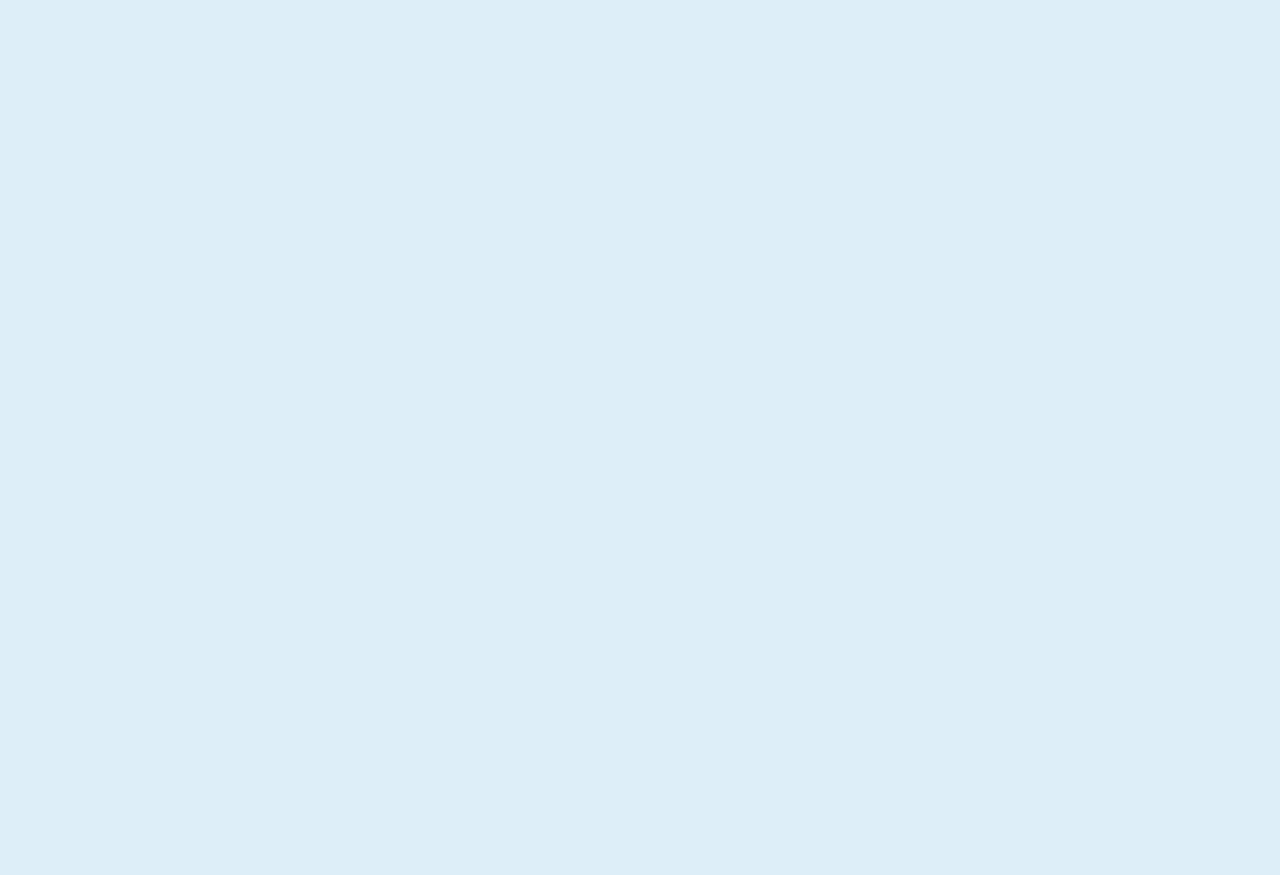
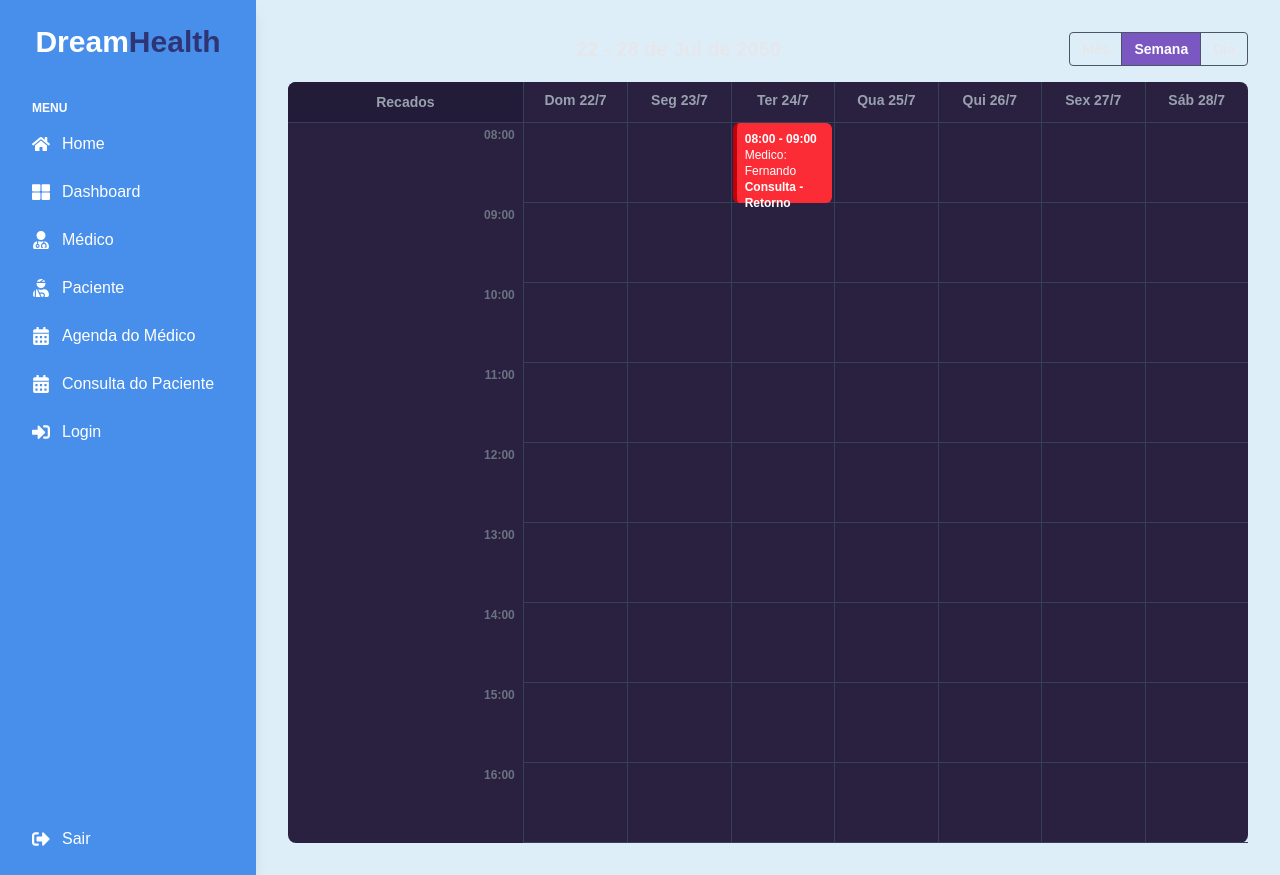
Before and after one commit to KauaKlein/DreamHealth, a React (Vite) app: page /agenda-paciente in a window 1280 px wide. Before the commit this address had no page. Before the commit the page ends 800 px from the top, so only its background shows below. Built offline with nearby package versions, Linux system fonts and the light colour scheme.

Commit message:
agendapaciente

```diff
--- /dev/null
+++ b/src/pages/AgendaPaciente.jsx
@@ -0,0 +1,139 @@
+const appointments = [
+  {
+    id: 1,
+    day: "Ter",
+    startTime: "08:00",
+    endTime: "09:00",
+    patient: "Medico: Fernando",
+    type: "Consulta - Retorno",
+    color: "red",
+  },
+];
+
+const colorMap = {
+  red: "bg-red-500 border-red-700",
+};
+
+const Agendapaciente = () => {
+  const days = [
+    "Dom 22/7",
+    "Seg 23/7",
+    "Ter 24/7",
+    "Qua 25/7",
+    "Qui 26/7",
+    "Sex 27/7",
+    "Sáb 28/7",
+  ];
+  const times = [
+    "08:00",
+    "09:00",
+    "10:00",
+    "11:00",
+    "12:00",
+    "13:00",
+    "14:00",
+    "15:00",
+    "16:00",
+  ];
+  const dayMap = { Dom: 0, Seg: 1, Ter: 2, Qua: 3, Qui: 4, Sex: 5, Sáb: 6 };
+  const ROW_HEIGHT = 80;
+
+  const timeToPosition = (time) => {
+    const [hours, minutes] = time.split(":").map(Number);
+    const totalMinutes = (hours - 8) * 60 + minutes;
+    return (totalMinutes / 60) * ROW_HEIGHT;
+  };
+  const durationToHeight = (start, end) => {
+    const [startHours, startMinutes] = start.split(":").map(Number);
+    const [endHours, endMinutes] = end.split(":").map(Number);
+    const durationMinutes =
+      (endHours - startHours) * 60 + (endMinutes - startMinutes);
+    return (durationMinutes / 60) * ROW_HEIGHT;
+  };
+
+  return (
+    <div className="flex-1 text-gray-200">
+      <div className="flex justify-between items-center mb-4">
+        <div className="flex items-center space-x-2"></div>
+        <h2 className="text-xl font-semibold">22 - 28 de Jul de 2050</h2>
+        <div className="flex items-center border border-gray-600 rounded text-sm font-semibold">
+          <button className="px-3 py-1.5 hover:bg-gray-700 rounded-l-md">
+            Mês
+          </button>
+          <button className="px-3 py-1.5 border-l border-r border-gray-600 bg-[#7A57C1] text-white">
+            Semana
+          </button>
+          <button className="px-3 py-1.5 hover:bg-gray-700 rounded-r-md">
+            Dia
+          </button>
+        </div>
+      </div>
+
+      <div className="grid grid-cols-[auto,1fr] bg-[#2a2141] rounded-lg">
+        <div className="col-start-1 row-start-1 bg-[#221c38] rounded-tl-lg border-r border-b border-gray-700">
+          <div className="h-10 flex items-center justify-center font-semibold text-sm text-gray-400">
+            Recados
+          </div>
+        </div>
+        <div className="col-start-2 row-start-1 grid grid-cols-7 border-b border-gray-700">
+          {days.map((day) => (
+            <div
+              key={day}
+              className="p-2 text-center font-semibold text-sm text-gray-400 border-l border-gray-700 first:border-l-0"
+            >
+              {day}
+            </div>
+          ))}
+        </div>
+
+        <div className="col-start-1 row-start-2 flex flex-col">
+          {times.map((time) => (
+            <div
+              key={time}
+              className="h-[80px] text-right pr-2 text-xs text-gray-500 font-semibold border-r border-gray-700 pt-1"
+            >
+              {time}
+            </div>
+          ))}
+        </div>
+        <div className="col-start-2 row-start-2 grid grid-cols-7 relative">
+          {days.map((_, dayIndex) => (
+            <div
+              key={dayIndex}
+              className="border-l border-gray-700 first:border-l-0"
+            >
+              {times.map((_, timeIndex) => (
+                <div
+                  key={timeIndex}
+                  className="h-[80px] border-b border-gray-700"
+                ></div>
+              ))}
+            </div>
+          ))}
+
+          {appointments.map((app) => (
+            <div
+              key={app.id}
+              className={`absolute text-white text-xs p-2 rounded-md border-l-4 ${
+                colorMap[app.color]
+              }`}
+              style={{
+                top: `${timeToPosition(app.startTime)}px`,
+                height: `${durationToHeight(app.startTime, app.endTime)}px`,
+                left: `calc(${(100 / 7) * dayMap[app.day]}% + 2px)`,
+                width: `calc(${100 / 7}% - 4px)`,
+              }}
+            >
+              <div className="font-bold">{`${app.startTime} - ${app.endTime}`}</div>
+              <div>{app.patient}</div>
+              <div className="font-semibold">{app.type}</div>
+              {app.representative && <div>{app.representative}</div>}
+            </div>
+          ))}
+        </div>
+      </div>
+    </div>
+  );
+};
+
+export default Agendapaciente;
--- a/src/routes/RoutesPage.jsx
+++ b/src/routes/RoutesPage.jsx
@@ -5,23 +5,24 @@ import { LoginPage } from "../pages/LoginPage";
 import { CadastroPage } from "../pages/CadastroPage";
 import { DashBoardPage } from "../pages/DashBoardPage";
 import Consultar from "../pages/Consultar.jsx";
+import AgendaMedico from "../pages/AgendaMedico.jsx";
+import AgendaPaciente from "../pages/AgendaPaciente.jsx";
 
-export const RoutesPage = () =>{
-
-    return(
+export const RoutesPage = () => {
+  return (
     <BrowserRouter>
       <Routes>
-                <Route path="/" element={<Layout/>}>
-                    <Route index element={<HomePage/>}/>
-                    <Route path="/dashBoard" element={<DashBoardPage/>}/>
-                    <Route path="/consultar" element={<Consultar/>}/>
+        <Route path="/" element={<Layout />}>
+          <Route index element={<HomePage />} />
+          <Route path="/dashBoard" element={<DashBoardPage />} />
+          <Route path="/consultar" element={<Consultar />} />
+          <Route path="/agenda-medico" element={<AgendaMedico />} />
+          <Route path="/agenda-paciente" element={<AgendaPaciente />} />
         </Route>
 
-                    <Route path="/cadastro" element={<CadastroPage/>}/>
-                    <Route path="/login" element={<LoginPage/>}/>
-
+        <Route path="/cadastro" element={<CadastroPage />} />
+        <Route path="/login" element={<LoginPage />} />
       </Routes>
     </BrowserRouter>
   );
-
-}
+};
```
Lines whose indentation alone changed are shown as unchanged.
